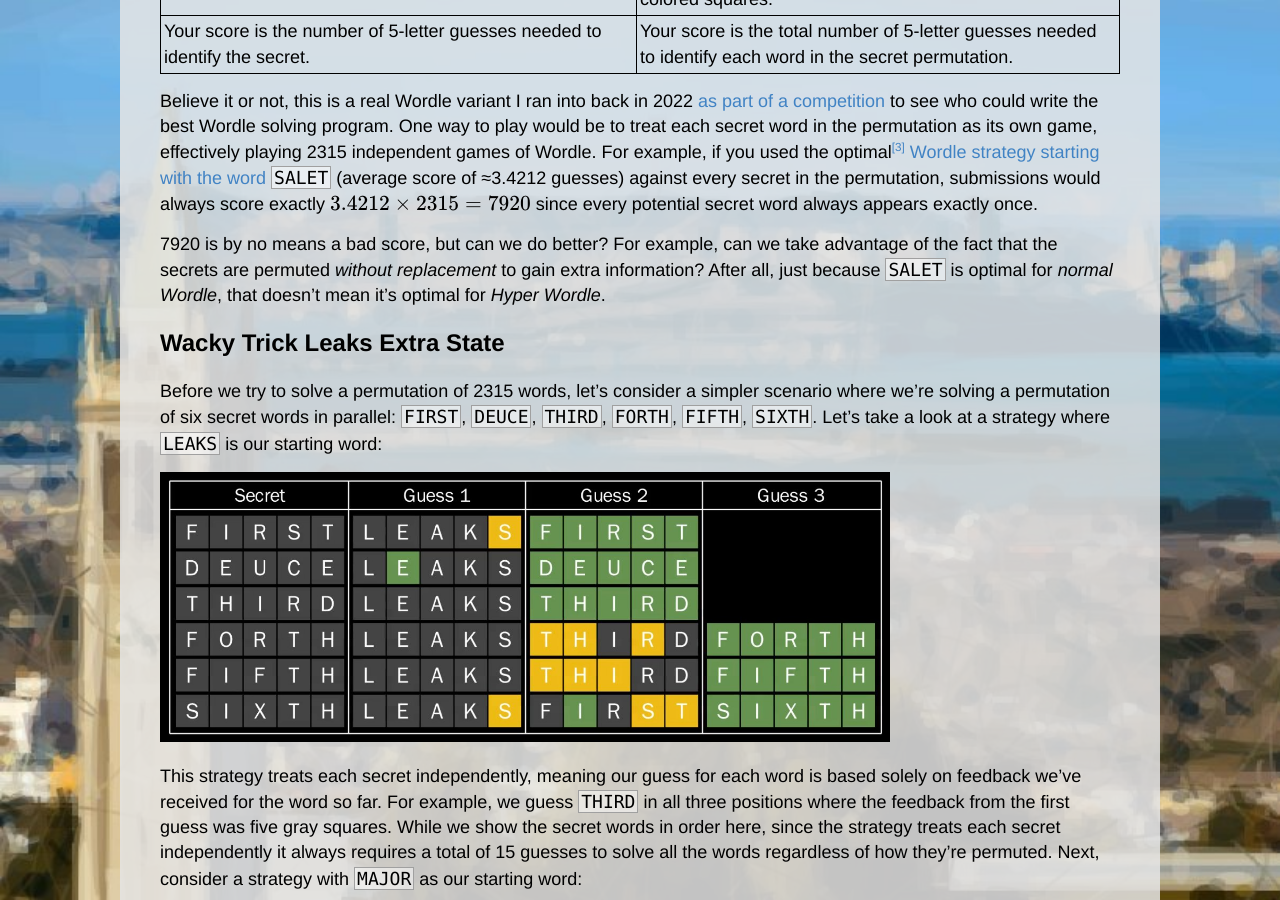
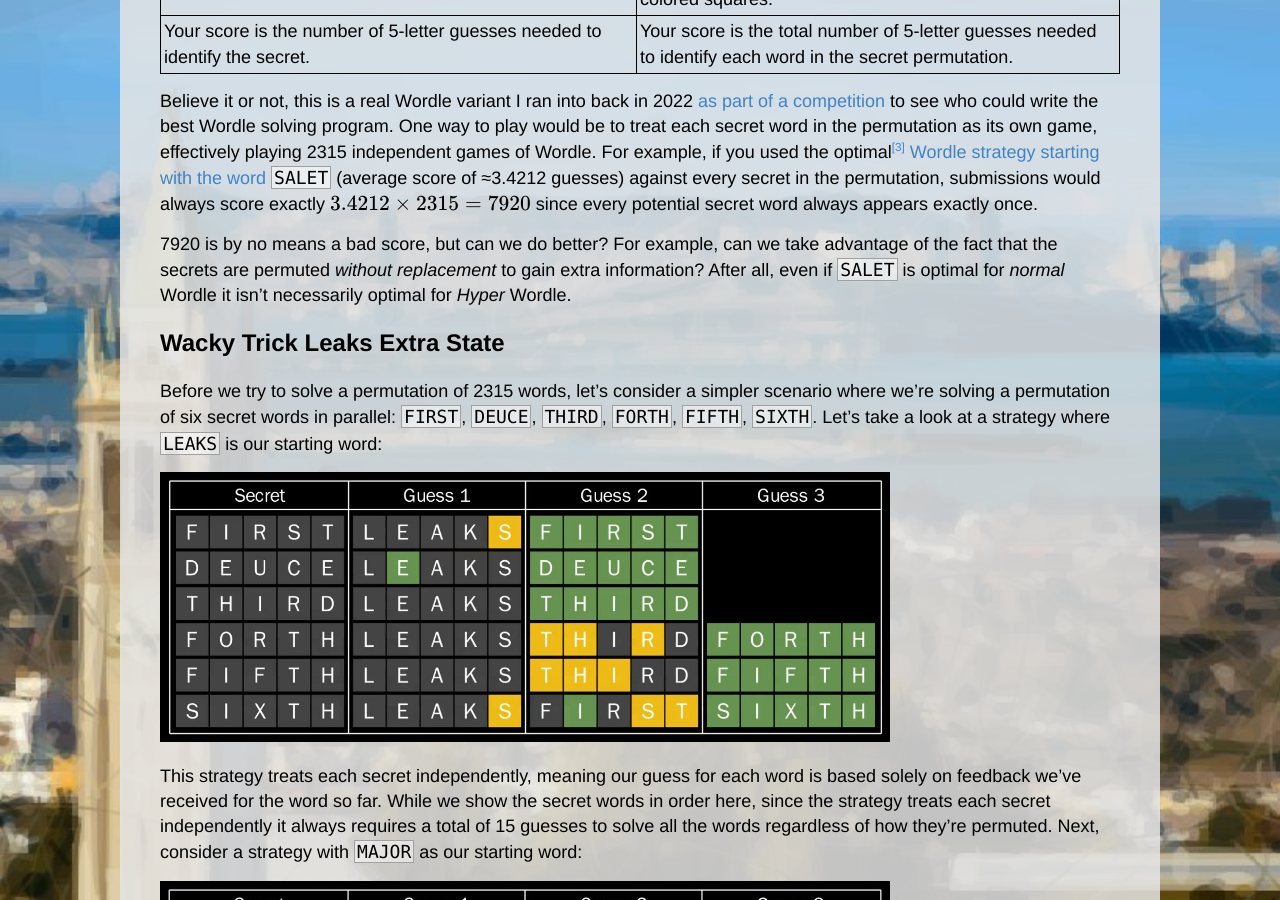
Before and after one commit to ckw017/ckw017.github.io, a Jekyll site: the page built from _posts/2025-8-24-Hyper-Wordle.md, in a window 1280 px wide and 900 px high, scrolled down 1184 px. Built offline with Jekyll 4.4.1, drawn with Linux system fonts in a browser that asks for light colours; formulas are drawn with MathJax 3.

Commit message:
more cleanup

```diff
--- a/_posts/2025-8-24-Hyper-Wordle.md
+++ b/_posts/2025-8-24-Hyper-Wordle.md
@@ -63,8 +63,8 @@ since every potential secret word always appears exactly once.
 
 7920 is by no means a bad score, but can we do better? For example,
 can we take advantage of the fact that the secrets are permuted *without replacement* to
-gain extra information? After all, just because `SALET` is optimal for *normal Wordle*,
-that doesn't mean it's optimal for *Hyper Wordle*.
+gain extra information? After all, even if `SALET` is optimal for *normal* Wordle
+it isn't necessarily optimal for *Hyper* Wordle.
 
 <!--
 
@@ -117,8 +117,8 @@ where `LEAKS` is our starting word:
 <img src="/images/wordle/leaks-tree.jpg" style="max-height:30vh; width:auto;"/>
 
 This strategy treats each secret independently, meaning our guess for each word is
-based solely on feedback we've received for the word so far. For example, we
-guess `THIRD` in all three positions where the feedback from the first guess was five gray squares.
+based solely on feedback we've received for the word so far.<!-- For example, we-->
+<!--guess `THIRD` in all three positions where the feedback from the first guess was five gray squares.-->
 While we show the secret words in order here, since the strategy treats each secret independently it always
 requires a total of 15 guesses to solve all the words regardless of how they're permuted. Next,
 consider a strategy with `MAJOR` as our starting word:
```
Also changed, not shown: 1 other file.
